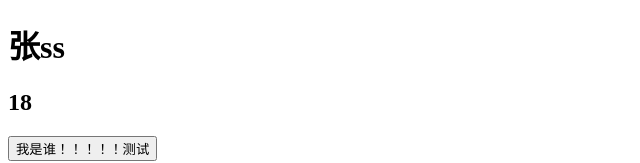
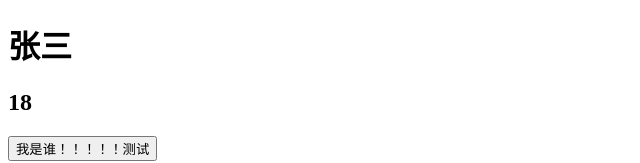
Before and after one commit to vide123/vue3_test, a Vue app: page / in a window 1280 px wide. Shown: the top 163 px of the page, without its empty margins (0-640 px from the left). Built offline with nearby package versions, Linux system fonts and the light colour scheme.

Commit message:
更新APP.vue

```diff
--- a/src/App.vue
+++ b/src/App.vue
@@ -10,7 +10,7 @@ import {ref} from 'vue'
   export default {
     name: 'App',
    setup(){
-    let name =ref('张ss')
+    let name =ref('张三')
     let age = ref(18)
     let job = ref({
     })
```
